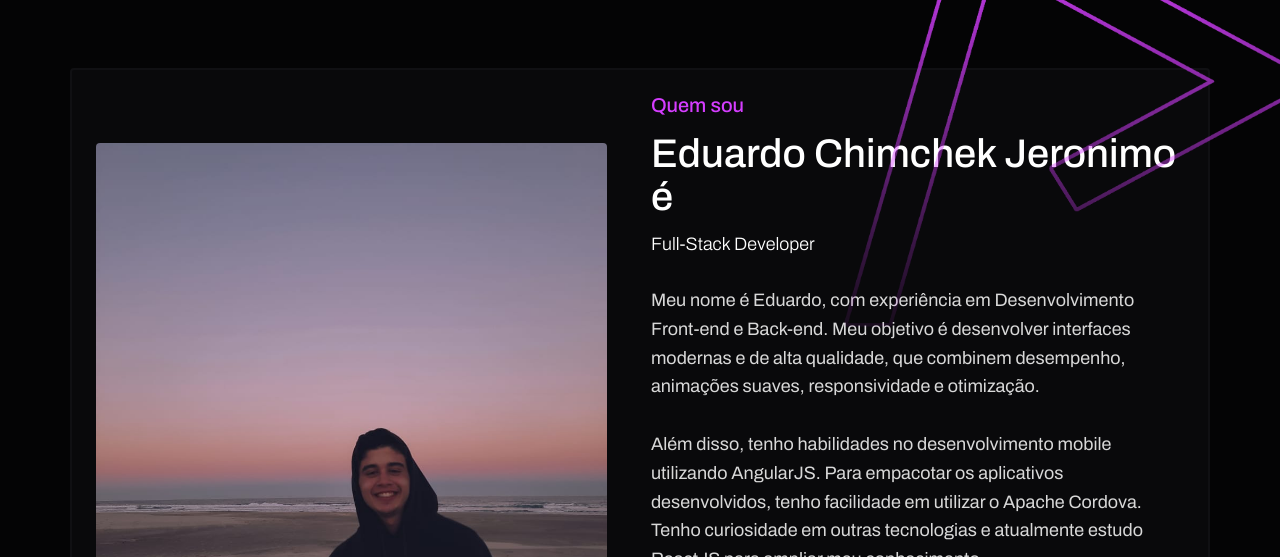
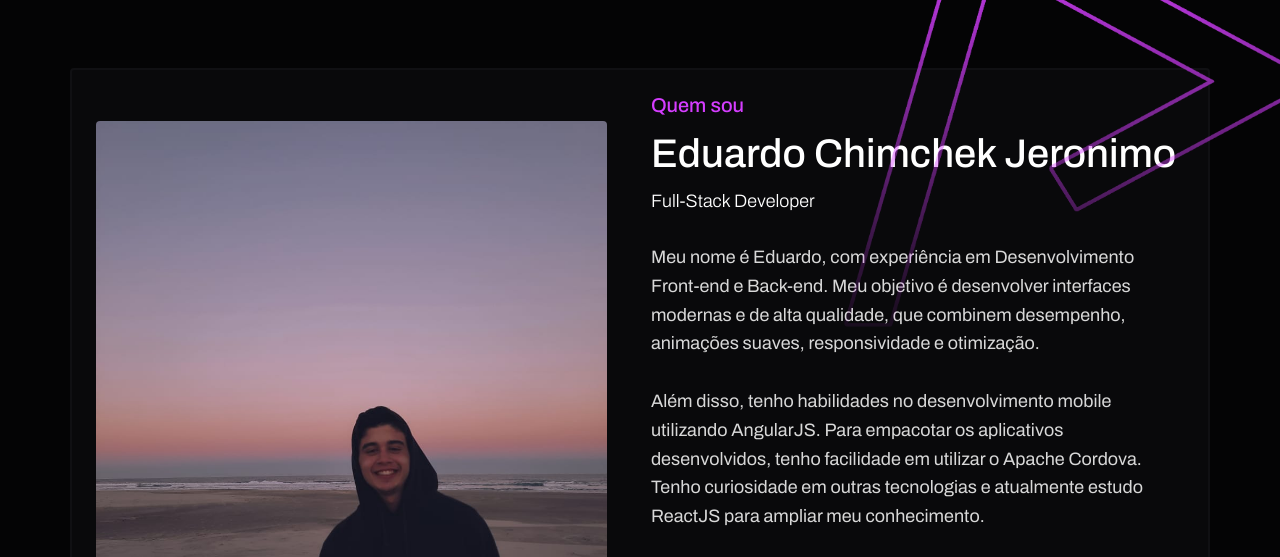
Before and after one commit to Eduardochimchek/portfolio, a plain HTML site: page index.html in a window 1280 px wide. Shown: the part 800-1357 px from the top of the page. Drawn offline with nearby package versions, Linux system fonts and the light colour scheme; files that its build step writes are made by us from their sources.

Commit message:
alterado textos index.html

```diff
--- a/index.html
+++ b/index.html
@@ -89,7 +89,7 @@
                     </div>
                     <div>
                         <h4 class="delayMediumReveal">Quem sou</h4>
-                        <h2 class="delaySmallReveal">Eduardo Chimchek Jeronimo é</h2>
+                        <h2 class="delaySmallReveal">Eduardo Chimchek Jeronimo</h2>
                         <h3 class="delayMediumReveal">
                             Full-Stack Developer
                         </h3>
```
